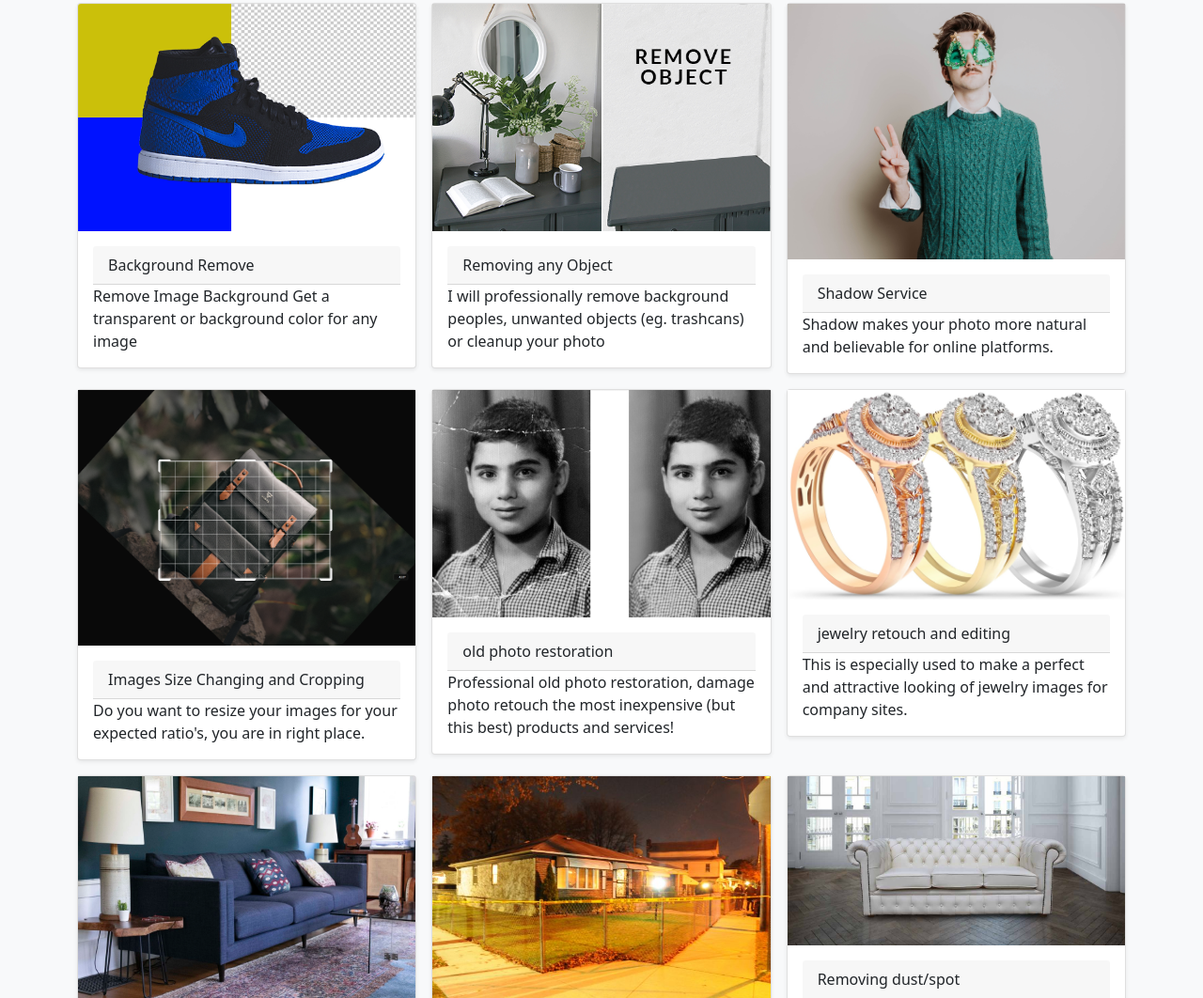
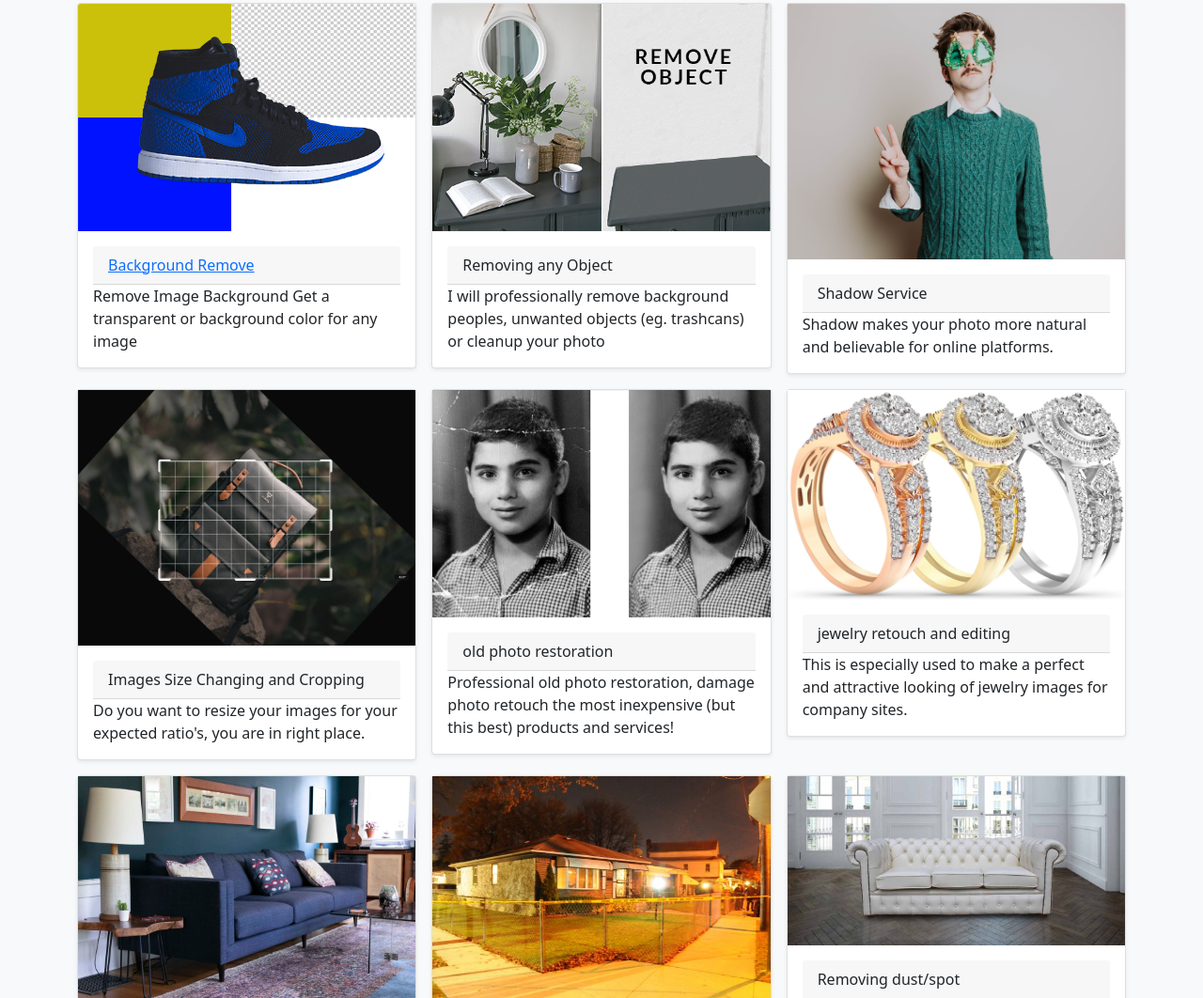
Before and after one commit to abdurshobur/my-portfolio, a plain HTML site: page index.html in a window 1280 px wide. Shown: the part 2328-3390 px from the top of the page at 94% size. Drawn offline with nearby package versions, Linux system fonts and the light colour scheme.

Commit message:
Update index.html

```diff
--- a/index.html
+++ b/index.html
@@ -171,7 +171,7 @@
                     <img class="" src="bg2.png" alt="">
 
                     <div class="card-body ">
-                      <div class="card-header my_hover_h2">Background Remove</div>
+                      <div class="card-header my_hover_h2"><a href="gallery.html"> Background Remove</a></div>
                       <p class="card-text">Remove Image Background Get a transparent or background color for any image</p>
 
                     </div>
```
